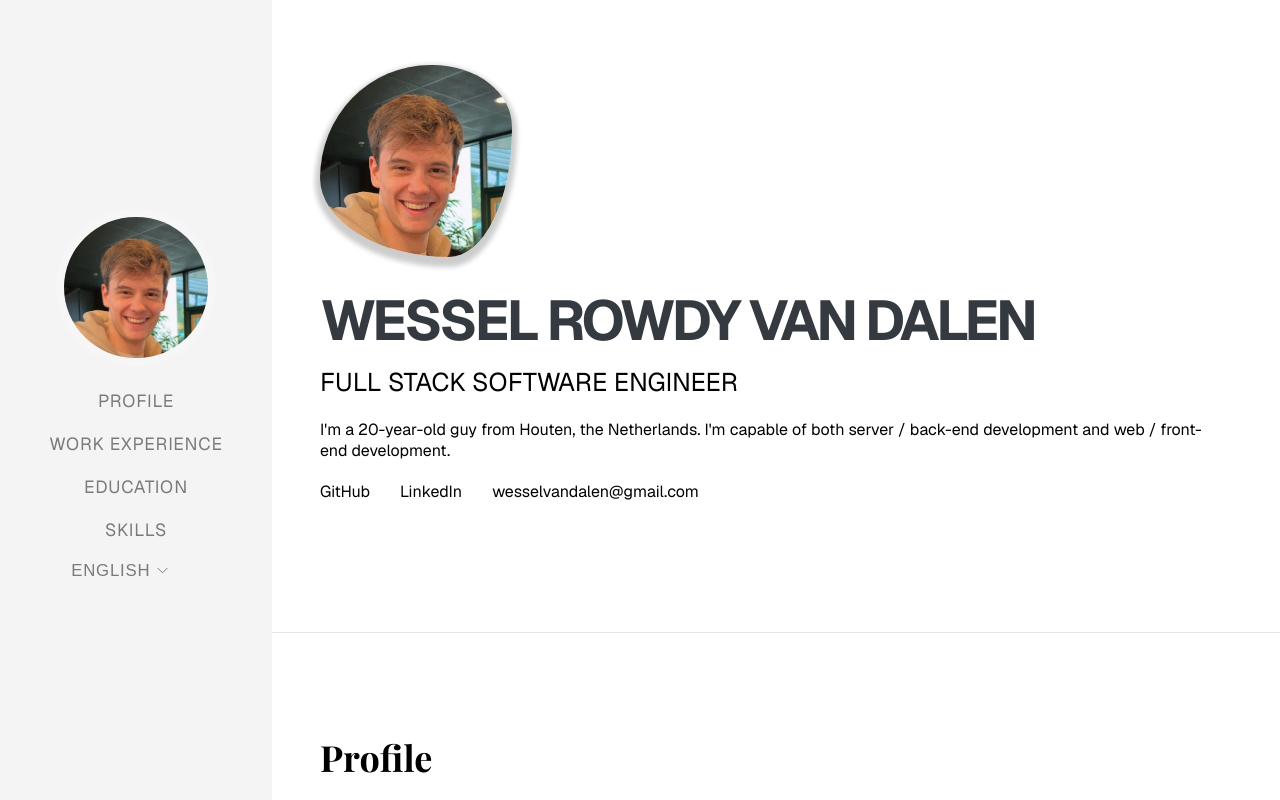
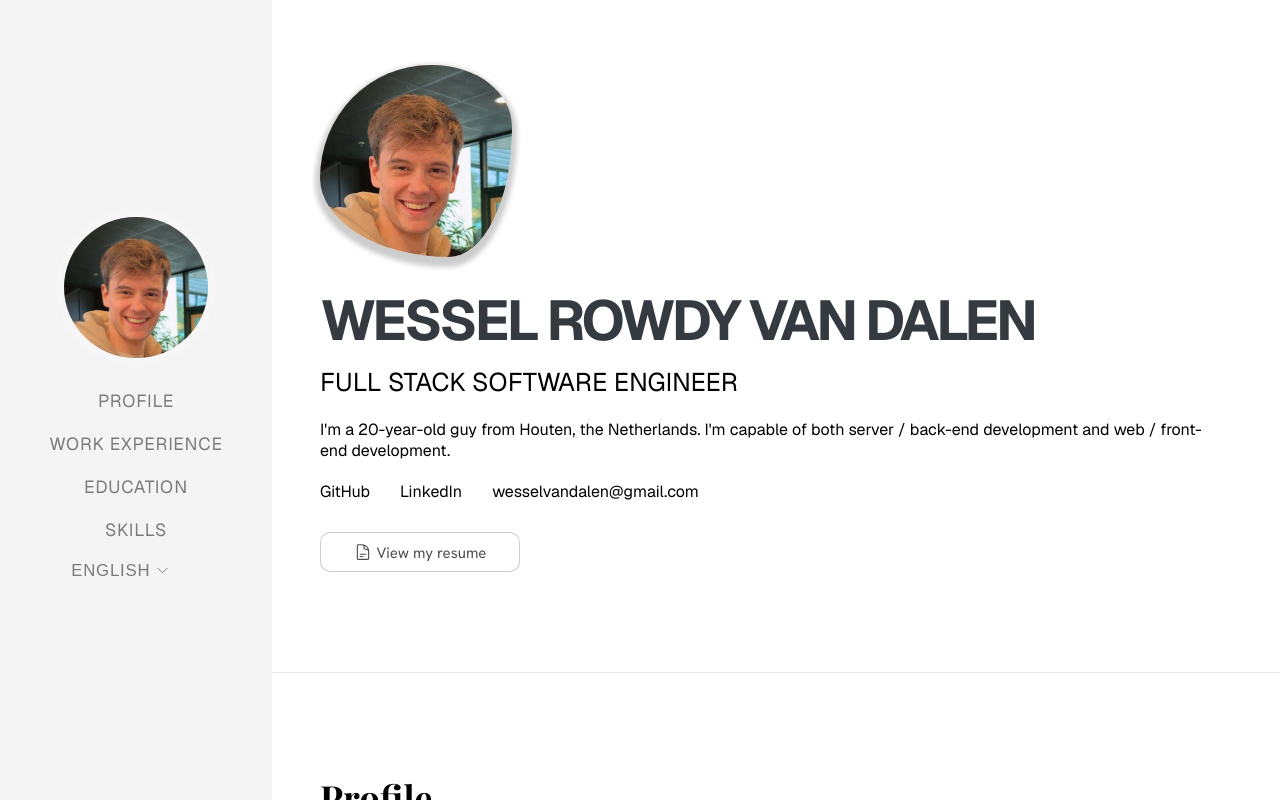
Before and after one commit to wesselvandalen/wesselvandalen.github.io, a React (Create React App) app in the folder my-app/: page / in a window 1280 px wide. Built offline with nearby package versions, Linux system fonts and the light colour scheme; a small style sheet from the web is missing; a web font is replaced by a local one.

Commit message:
Added CV

```diff
--- a/my-app/src/App.css
+++ b/my-app/src/App.css
@@ -1,11 +1,11 @@
-@import url('https://v1.fontapi.ir/css/SFProDisplay');
+@import url('https://fonts.googleapis.com/css2?family=Hanken+Grotesk:ital,wght@0,100..900;1,100..900&display=swap');
 @import url('https://fonts.googleapis.com/css2?family=Geist:wght@100..900&family=Playfair+Display:ital,wght@0,400..900;1,400..900&display=swap');
 
 body {
   margin: 0;
   padding: 0;
   box-sizing: border-box;
-  font-family: "Geist", sans-serif; /* SF Pro Display */
+  font-family: "Geist", sans-serif;
   background-color: #fff;
 
   --theme-color: rgb(244, 244, 244);
--- a/my-app/src/components/about.css
+++ b/my-app/src/components/about.css
@@ -88,6 +88,29 @@
     color: rgba(34, 34, 34, 0.6);
 }
 
+.cv-button {
+    color: rgba(0,0,0,0.7);
+    background-color: #fff;
+    border-radius: 10px;
+    padding: 10px 20px;
+    height: 40px;
+    width: 200px;
+    font-size: 15px;
+    border: rgba(0,0,0,0.2) solid 1.5px;
+    font-family: "Hanken Grotesk", 'sans-serif';
+}
+
+.cv-button:hover {
+    box-shadow: 0 2px 8px rgba(0,0,0,0.1);
+    cursor: pointer;
+}
+
+.cv-button svg {
+    width: 18px;
+    height: 18px;
+    margin: 0 5px -3px 0;
+}
+
 @media screen and (max-width: 1920px) {
     .about-content {
         height: 80%;
--- a/my-app/src/components/about.jsx
+++ b/my-app/src/components/about.jsx
@@ -13,13 +13,22 @@ export default function About() {
         return Math.abs(year - 1970);
     };
 
+    const handleResumeButton = () => {
+        const currentLanguage = localStorage.getItem('lang');
+        const url = 'https://github.com/wesselvandalen/wesselvandalen.github.io/cv.pdf';
+
+        // Different CV's per language
+
+        window.open(url);
+    }
+
     return (
         <>
-            <Header/>
+            <Header />
             <div className='about-container vanlig' id='about'>
                 <div className="about-content">
                     <div className="name-container">
-                        <div className="profile-picture"/>
+                        <div className="profile-picture" />
                         <h3>Wessel Rowdy van Dalen</h3>
                         <p className='profile-role'>Full Stack Software Engineer</p>
                     </div>
@@ -34,6 +43,13 @@ export default function About() {
                         <a href="https://linkedin.com/in/wesselvandalen/" target='_blank' className='lenke'>LinkedIn</a>
                         <a href="mailto:wesselvandalen@gmail.com" className='lenke'>wesselvandalen@gmail.com</a>
                     </div>
+
+                    <button className='cv-button' onClick={handleResumeButton}>
+                        <svg xmlns="http://www.w3.org/2000/svg" fill="none" viewBox="0 0 24 24" strokeWidth="1.5" stroke="currentColor" className="size-6">
+                            <path strokeLinecap="round" strokeLinejoin="round" d="M19.5 14.25v-2.625a3.375 3.375 0 0 0-3.375-3.375h-1.5A1.125 1.125 0 0 1 13.5 7.125v-1.5a3.375 3.375 0 0 0-3.375-3.375H8.25m0 12.75h7.5m-7.5 3H12M10.5 2.25H5.625c-.621 0-1.125.504-1.125 1.125v17.25c0 .621.504 1.125 1.125 1.125h12.75c.621 0 1.125-.504 1.125-1.125V11.25a9 9 0 0 0-9-9Z" />
+                        </svg>
+                        {translation('about.cv')}
+                    </button>
                 </div>
             </div>
         </>
--- a/my-app/src/translations/en/global.json
+++ b/my-app/src/translations/en/global.json
@@ -6,7 +6,8 @@
         "skills": "Skills"
     },
     "about": {
-        "description": "I'm a {age}-year-old guy from Houten, the Netherlands. I'm capable of both server / back-end development and web / front-end development."
+        "description": "I'm a {age}-year-old guy from Houten, the Netherlands. I'm capable of both server / back-end development and web / front-end development.",
+        "cv": "View my resume"
     },
     "profile": {
         "1": "My name is Wessel van Dalen and I'm a Full Stack Software Engineer from the Netherlands. I build websites, servers & databases and discuss needs and wishes with customers. I have studied HBO ICT Software Development (4-years Bachelor degree) at the Hogeschool Utrecht in Utrecht, where I developed a high level of expertise in software engineering.",
--- a/my-app/src/translations/nl/global.json
+++ b/my-app/src/translations/nl/global.json
@@ -6,7 +6,8 @@
         "skills": "Vaardigheden"
     },
     "about": {
-        "description": "Ik ben een {age}-jarige gast uit Houten, Nederland. Ik ben zowel in staat om server / back-end ontwikkeling te doen als web / front-end ontwikkeling."
+        "description": "Ik ben een {age}-jarige gast uit Houten, Nederland. Ik ben zowel in staat om server / back-end ontwikkeling te doen als web / front-end ontwikkeling.",
+        "cv": "Bekijk mijn CV"
     },
     "profile": {
         "1": "Mijn naam is Wessel van Dalen en ik ben een Full Stack Software Engineer uit Nederland. Ik bouw websites, servers & databases en bespreek behoeften en wensen met klanten. Ik heb HBO ICT Software Development (4-jarige bacheloropleiding) gestudeerd aan de Hogeschool Utrecht in Utrecht, waar ik een hoog niveau van expertise in software engineering heb ontwikkeld.",
--- a/my-app/src/translations/no/global.json
+++ b/my-app/src/translations/no/global.json
@@ -6,7 +6,8 @@
         "skills": "Ferdigheter"
     },
     "about": {
-        "description": "Jeg er en {age} år gammel fyr fra Houten, Nederland. Jeg er i stand til å jobbe med både server / back-end utvikling og web / front-end utvikling."
+        "description": "Jeg er en {age} år gammel fyr fra Houten, Nederland. Jeg er i stand til å jobbe med både server / back-end utvikling og web / front-end utvikling.",
+        "cv": "Se på min CV"
     },
     "profile": {
         "1": "Mitt navn er Wessel van Dalen, og jeg er en Full Stack Software Engineer fra Nederland. Jeg bygger nettsider, servere og databaser og diskuterer behov og ønsker med kundene. Jeg har studert HBO ICT Software Development (4-årig bachelorgrad) ved Hogeschool Utrecht i Utrecht, hvor jeg utviklet et høyt nivå av kompetanse innen programvareutvikling.",
```
Also changed, not shown: 1 other file (tests, documents, lock files or other folders).
